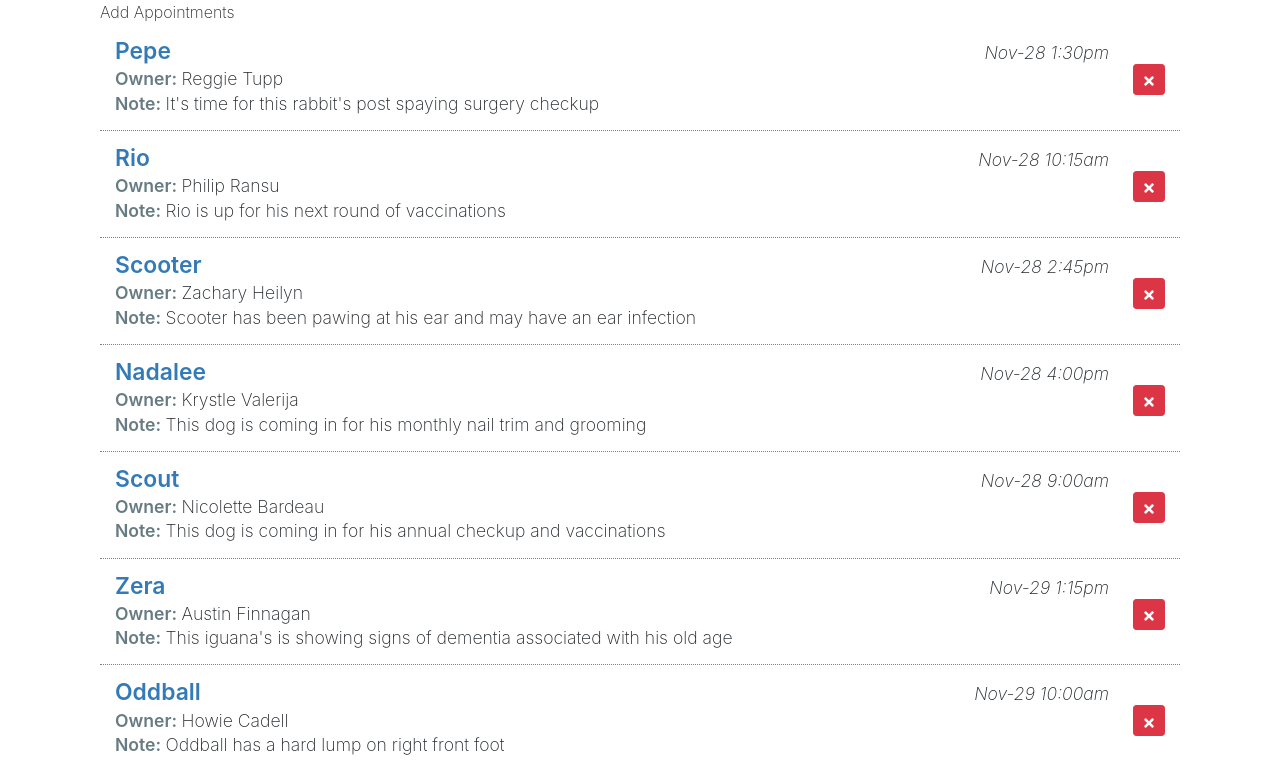
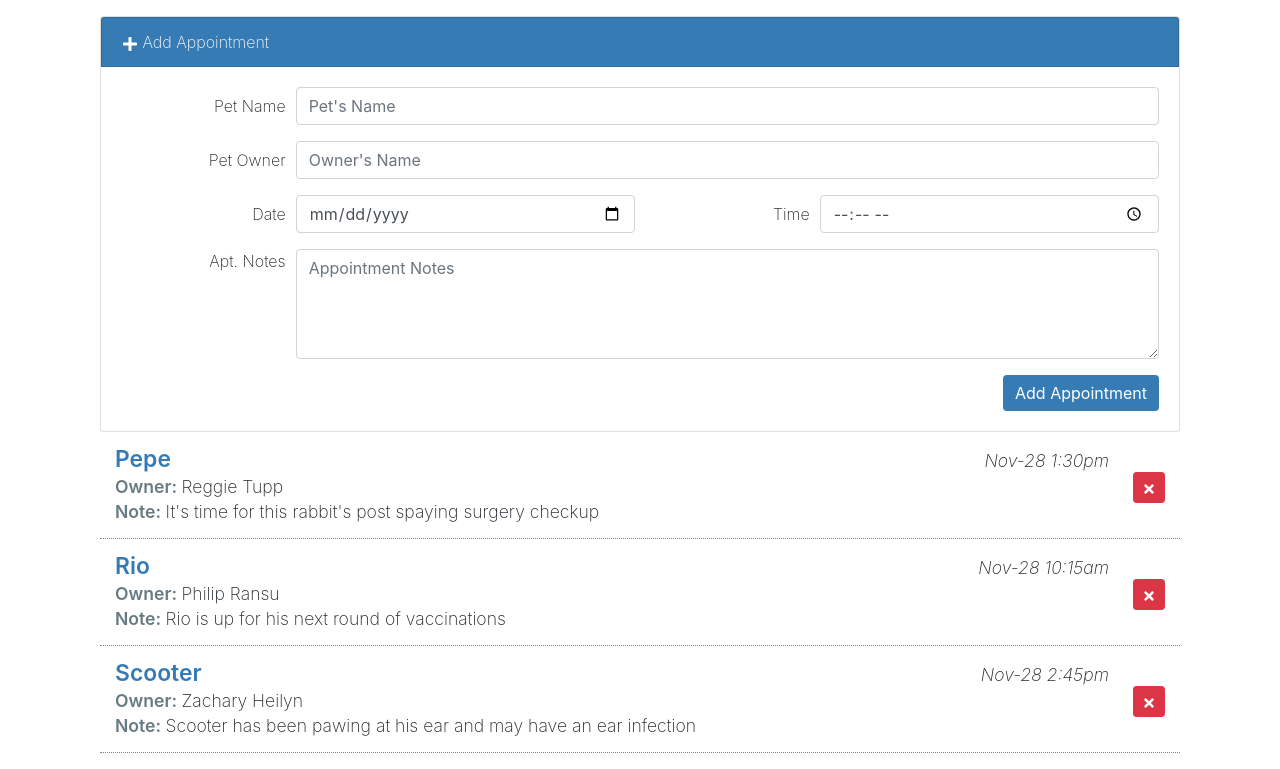
Before and after one commit to marzenazavala/happyPet, a React (Create React App) app: page / in a window 1280 px wide. Shown: the top 769 px of the page. Built offline with nearby package versions, Linux system fonts and the light colour scheme; the HTML template or start-up script is replaced by a standard one.

Commit message:
Add new appointment and delete appointment

```diff
--- a/src/components/AddAppointment.js
+++ b/src/components/AddAppointment.js
@@ -1,11 +1,154 @@
-import React from 'react';
+import React, { useState } from 'react';
+import { FaPlus } from 'react-icons/fa';
 
 
-const AddAppointment = () => {
+const AddAppointment = ({formDisplay, toggleForm, addAppointment}) => {
+
+  const [form, setForm] = useState(
+    {
+      petName: '',
+      ownerName: '',
+      aptNotes: '',
+      aptDate: '',
+      aptTime: ''
+    })
+
+    const handleChange = (event) => {
+      setForm({...form, [event.target.name]: event.target.value})
+      console.log(form)
+    }
+
+    const handleSubmit = (event) => {
+      event.preventDefault();
+      let tempApt = {
+        petName: form.petName,
+        ownerName: form.ownerName,
+        aptNotes: form.aptNotes,
+        aptDate: `${form.aptDate} ${form.aptTime}`,
+      }
+
+      addAppointment(tempApt);
+
+      setForm({
+        petName: '',
+        ownerName: '',
+        aptNotes: '',
+        aptDate: '',
+        aptTime: ''
+      })
+      toggleForm();
+    }
 
   return (
-    <div>
-      Add Appointments
+    <div className={`card textcenter mt-3 ${formDisplay ? '' : 'add-appointment'}`} >
+      <div className="apt-addheading card-header bg-primary text-white" onClick={toggleForm}>
+        <FaPlus /> Add Appointment
+      </div>
+      <div className="card-body">
+        <form onSubmit={handleSubmit} noValidate id="aptForm">
+          <div className="form-group form-row">
+            <label
+              className="col-md-2 col-form-label text-md-right"
+              htmlFor="petName"
+              readOnly
+            >
+              Pet Name
+            </label>
+            <div className="col-md-10">
+              <input
+                type="text"
+                className="form-control"
+                name="petName"
+                placeholder="Pet's Name"
+                value={form.petName}
+                onChange={handleChange}
+              />
+            </div>
+          </div>
+          <div className="form-group form-row">
+                <label
+                  className="col-md-2 col-form-label text-md-right"
+                  htmlFor="ownerName"
+                >
+                  Pet Owner
+                </label>
+                <div className="col-md-10">
+                  <input
+                    type="text"
+                    className="form-control"
+                    name="ownerName"
+                    placeholder="Owner's Name"
+                    value={form.ownerName}
+                    onChange={handleChange}
+                  />
+                </div>
+              </div>
+
+              <div className="form-group form-row">
+                <label
+                  className="col-md-2 col-form-label text-md-right"
+                  htmlFor="aptDate"
+                >
+                  Date
+                </label>
+                <div className="col-md-4">
+                  <input
+                    type="date"
+                    className="form-control"
+                    name="aptDate"
+                    id="aptDate"
+                    value={form.aptDate}
+                    onChange={handleChange}
+                  />
+                </div>
+                <label
+                  className="col-md-2 col-form-label text-md-right"
+                  htmlFor="aptTime"
+                >
+                  Time
+                </label>
+                <div className="col-md-4">
+                  <input
+                    type="time"
+                    className="form-control"
+                    name="aptTime"
+                    id="aptTime"
+                    value={form.aptTime}
+                    onChange={handleChange}
+                  />
+                </div>
+              </div>
+
+              <div className="form-group form-row">
+                <label className="col-md-2 text-md-right" htmlFor="aptNotes">
+                  Apt. Notes
+                </label>
+                <div className="col-md-10">
+                  <textarea
+                    className="form-control"
+                    rows="4"
+                    cols="50"
+                    name="aptNotes"
+                    id="aptNotes"
+                    placeholder="Appointment Notes"
+                    value={form.aptNotes}
+                    onChange={handleChange}
+                  />
+                </div>
+              </div>
+
+              <div className="form-group form-row mb-0">
+                <div className="offset-md-2 col-md-10">
+                  <button
+                    type="submit"
+                    className="btn btn-primary d-block ml-auto"
+                  >
+                    Add Appointment
+                  </button>
+                </div>
+              </div>
+        </form>
+      </div>
     </div>
   )
 
--- a/src/components/App.js
+++ b/src/components/App.js
@@ -1,6 +1,7 @@
 import React, { useState, useEffect } from 'react';
 import axios from 'axios';
 import '../css/App.css';
+import { without } from 'lodash';
 
 import AddAppointment from './AddAppointment';
 import SearchAppointments from './SearchAppointments';
@@ -9,6 +10,7 @@ import ListAppointments from './ListAppointments';
 
 const App = () => {
   const [appointments, setAppointments] = useState([]);
+  const [formDisplay, setFormDisplay] = useState(true);
 
 
   useEffect(() => {
@@ -19,14 +21,38 @@ const App = () => {
     fetchData();
   }, []);
 
+  const deleteAppointment = (aptm) => {
+    let tempApt = appointments;
+    tempApt = without(appointments, aptm);
+    setAppointments(tempApt);
+  }
+
+  const toggleForm = () => {
+    setFormDisplay(!formDisplay)
+  }
+
+  const addAppointment = (apt) => {
+    let tempApt = appointments;
+    tempApt.unshift(apt);
+    setAppointments(tempApt);
+
+  }
+
     return (
       <main className="page bg-white" id="petratings">
         <div className="container">
           <div className="row">
             <div className="col-md-12 bg-white">
               <div className="container">
-                <AddAppointment />
-                <ListAppointments appointments={appointments}/>
+                <AddAppointment
+                  formDisplay={formDisplay}
+                  toggleForm={toggleForm}
+                  addAppointment={addAppointment}
+                />
+                <ListAppointments
+                  appointments={appointments}
+                  deleteAppointment={deleteAppointment}
+                />
                 <SearchAppointments />
               </div>
             </div>
--- a/src/components/ListAppointments.js
+++ b/src/components/ListAppointments.js
@@ -2,7 +2,7 @@ import React from 'react';
 import { FaTimes } from 'react-icons/fa';
 import Moment from 'react-moment';
 
-const ListAppointments = ({appointments}) => {
+const ListAppointments = ({appointments, deleteAppointment}) => {
     return (
       <div className="appointment-list item-list mb-3">
         {appointments.map(item => (
@@ -29,7 +29,7 @@ const ListAppointments = ({appointments}) => {
               </div>
             </div>
             <div className="ml-4 mt-4">
-              <button className="pet-delete btn btn-sm btn-danger">
+              <button onClick={() => {deleteAppointment(item)}} className="pet-delete btn btn-sm btn-danger">
                 <FaTimes />
               </button>
             </div>
```
